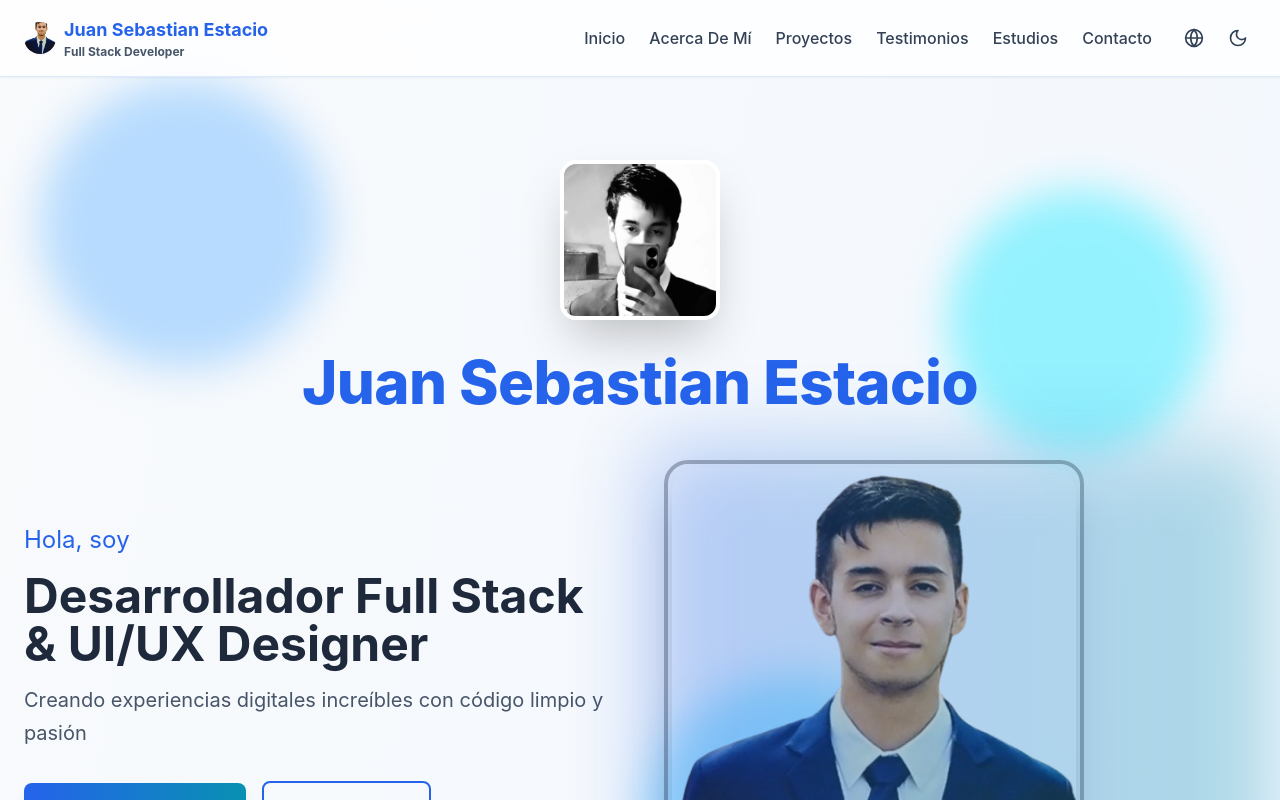
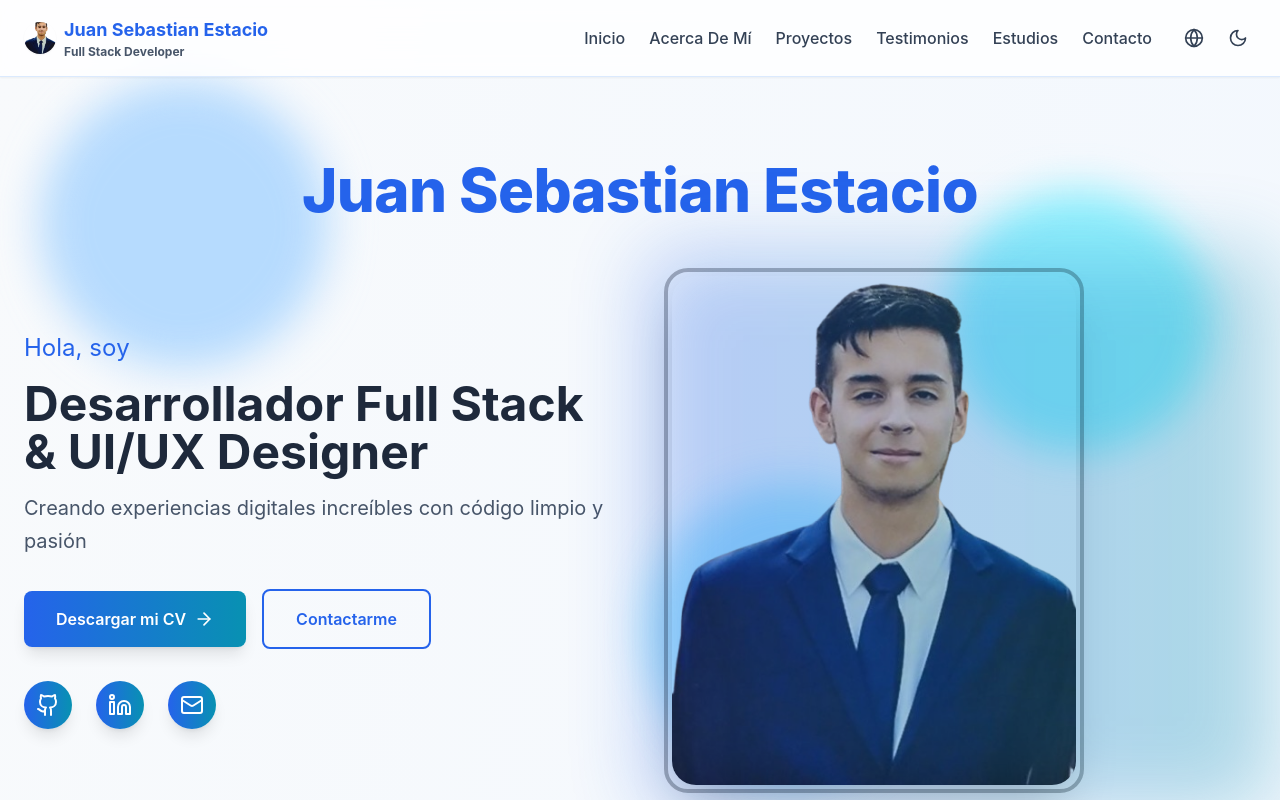
Before and after one commit to JuanSebastianE23/MI_PORTAFOLIO1, a Next.js app: page / in a window 1280 px wide. Shown: the top 800 px of the page. Built offline with nearby package versions, Linux system fonts and the light colour scheme.

Commit message:
subiendo ultimos cambios al portafolio: restablecer imagen acercademi y ajustes finales

```diff
--- a/app/page.tsx
+++ b/app/page.tsx
@@ -275,21 +275,6 @@ src="/1000247272-removebg-preview(1).png"
         </div>
 
          <div className="relative max-w-7xl mx-auto px-6 py-12 md:py-20">
-           {/* Nueva imagen al principio del hero */}
-           <motion.div
-             initial={{ opacity: 0, scale: 0.9 }}
-             animate={{ opacity: 1, scale: 1 }}
-             transition={{ delay: 0.1 }}
-             className="flex justify-center mb-8"
-           >
-             <img
-               src="/WhatsApp Image 2026-04-22 at 8.13.42 AM.jpeg"
-               alt="Hero image"
-               className="w-32 h-32 md:w-40 md:h-40 rounded-2xl object-cover shadow-2xl border-4 border-white dark:border-slate-700"
-               loading="eager"
-             />
-           </motion.div>
-
            <motion.div
              initial={{ opacity: 0, y: 20 }}
              animate={{ opacity: 1, y: 0 }}
@@ -764,7 +749,7 @@ src="/1000247272-removebg-preview(1).png"
                          {t('experienciaInstitucion2')}
                        </p>
                      </div>
-                     <span className="px-4 py-2 bg-gradient-to-r from-blue-100 to-cyan-100 text-blue-700 rounded-lg font-semibold">
+                     <span className="px-3 py-1 bg-gradient-to-r from-blue-100 to-cyan-100 text-blue-700 rounded-lg text-sm font-semibold">
                        {t('experienciaFecha2')}
                      </span>
                    </div>
@@ -800,9 +785,9 @@ src="/1000247272-removebg-preview(1).png"
                <div className="grid md:grid-cols-2 gap-0">
                  <div className="relative">
                    <img
-                     src="/WhatsApp Image 2026-04-21 at 9.20.52 AM.jpeg"
-                     alt="Música en vivo - Pasión por la guitarra"
-                     className="w-full h-72 md:h-auto object-cover"
+                     src="/WhatsApp Image 2026-04-22 at 8.13.42 AM.jpeg"
+                     alt="Juan Sebastian Estacio"
+                     className="about-img w-full h-[420px] object-cover rounded-2xl transform transition-transform duration-700 will-change-transform"
                      loading="lazy"
                    />
                    <div className="absolute inset-0 bg-gradient-to-t from-black/40 to-transparent"></div>
```
Also changed, not shown: public/WhatsApp Image 2026-04-22 at 8.13.42 AM.jpeg (deleted). Lines whose indentation alone changed are shown as unchanged.
